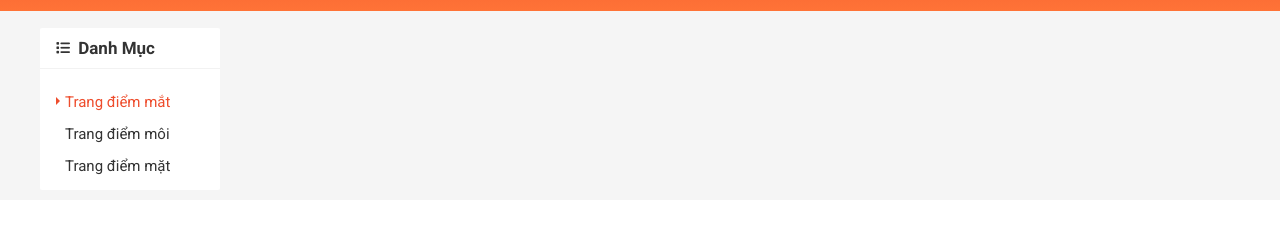
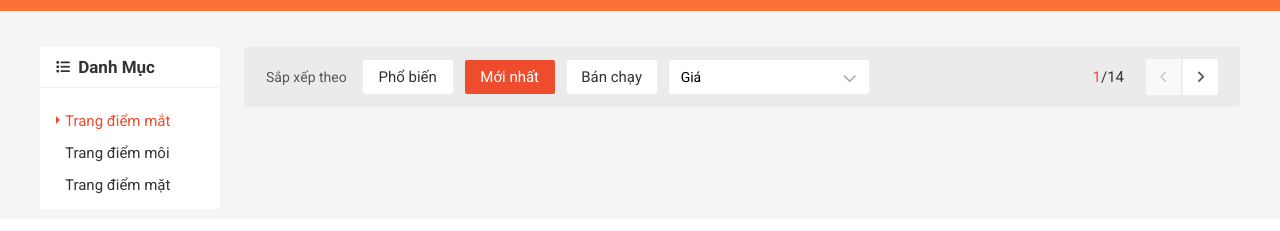
Before and after one commit to namle24/Web, a plain HTML site: page index.html in a window 1280 px wide. Shown: the part 109-340 px from the top of the page. Drawn offline with nearby package versions, Linux system fonts and the light colour scheme.

Commit message:
Update Sort and Filter

```diff
--- a/assets/css/base.css
+++ b/assets/css/base.css
@@ -121,7 +121,7 @@ html {
     cursor: pointer;
     color: var(--text-color);
     background-color: var(--white-color);
-    display: flex;
+    display: inline-flex;
     justify-content: center;
     align-items: center;
     line-height: 1.6rem;
@@ -148,3 +148,57 @@ html {
     cursor: default;
     background-color: #c3c3c3;
 }
+
+/* Selection */
+
+.select-input {
+    position: relative;
+    min-width: 200px;
+    height: 34px;
+    padding: 0 12px;
+    border-radius: 2px;
+    background-color: var(--white-color);
+    display: flex;
+    align-items: center;
+    justify-content: space-between;
+}
+
+.select-input__label {
+    font-size: 1.4rem;
+}
+
+.select-input__icon {
+    font-size: 1.4rem;
+    color: #b1b0b0;
+    position: relative;
+    top: 1px;
+}
+
+.select-input:hover .select-input__list {
+    display: block;
+}
+
+.select-input__list {
+    position: absolute;
+    left: 0;
+    right: 0;
+    top: 25px;
+    border-radius: 2px;
+    box-shadow: 0 1px 3.125rem 0 rgba(0, 0, 0, 0.2);
+    background-color: var(--white-color);
+    padding: 8px 16px;
+    list-style: none;
+    display: none;
+}
+
+.select-input__link  {
+    font-size: 1.4rem;
+    color: var(--text-color);
+    text-decoration: none;
+    display: block;
+    padding: 6px 0px;
+}
+
+.select-input__link:hover {
+    color: var(--primary-color);
+}
--- a/assets/css/main.css
+++ b/assets/css/main.css
@@ -852,6 +852,10 @@
     background-color: #f5f5f5;
 }
 
+.app_content {
+    padding-top: 36px;
+}
+
 .category {
     background-color: var(--white-color);
     border-radius: 2px;
@@ -861,6 +865,7 @@
     color: var(--text-color);
     font-size: 1.7rem;
     padding: 12px 16px;
+    margin-top: 0;
     border-bottom: 1px solid rgba(0, 0, 0, 0.05);
 }
 
@@ -910,3 +915,74 @@
     right: -6px;
     color: var(--primary-color);
 }
+
+/* Home sort + filter */
+.home-filter {
+    display: flex;
+    align-items: center;
+    padding: 12px 22px;
+    border-radius: 2px;
+    background-color: rgba(0, 0, 0, 0.04);
+}
+
+.home-filter__label {
+    font-size: 1.4rem;
+    color: #555;
+    margin-right: 16px;
+    cursor: pointer;
+}
+
+.home-filter__btn{
+    min-width: 90px;
+    margin-right: 12px;
+}
+
+.home-filter__page {
+    display: flex;
+    align-items: center;
+    margin-left: auto;
+}
+
+.home-filter__page-num {
+    font-size: 1.5rem;
+    color: var(--text-color);
+    margin-right: 22px;
+}
+
+.home-filter__page-current {
+    color: var(--primary-color);
+}
+
+.home-filter__page-control {
+    border-radius: 2px;
+    overflow: hidden;
+    display: flex;
+    width: 72px;
+    height: 36px;
+}
+
+.home-filter__page-btn {
+    flex: 1;
+    display: flex;
+    background-color: var(--white-color);
+    text-decoration: none;
+}
+
+.home-filter__page-btn:first-child {
+    border-right: 2px solid #eeeeee;
+}
+
+.home-filter__page-icon {
+    margin: auto;
+    font-size: 1.4rem;
+    color: #555555;
+}
+
+.home-filter__page-btn--disabled {
+    background-color: #f9f9f9;
+    cursor: default;
+}
+
+.home-filter__page-btn--disabled .home-filter__page-icon  {
+    color: #ccc;
+}
--- a/index.html
+++ b/index.html
@@ -277,7 +277,7 @@
         <!-- Container -->
         <div class="app__container">
             <div class="grid">
-                <div class="grid__row">
+                <div class="grid__row app_content">
                     <div class="grid__column-2">
                         <nav class="category">
                             <h3 class="category__heading">
@@ -301,7 +301,42 @@
                         </nav>
                     </div>
                     <div class="grid__column-10">
+                        <div class="home-filter">
+                            <span class="home-filter__label">Sắp xếp theo</span>
+                            <button class="home-filter__btn btn">Phổ biến</button>
+                            <button class="home-filter__btn btn btn--primary">Mới nhất</button>
+                            <button class="home-filter__btn btn">Bán chạy</button>
 
+                            <div class="select-input">
+                                <span class="select-input__label">Giá</span>
+                                <i class="select-input__icon fa-solid fa-chevron-down"></i>
+
+                                <!-- List options -->
+                                <ul class="select-input__list">
+                                    <li class="select-input__item">
+                                        <a href="" class="select-input__link">Giá: Thấp đến Cao</a>
+                                    </li>
+                                    <li class="select-input__item">
+                                        <a href="" class="select-input__link">Giá: Cao đến Thấp</a>
+                                    </li>
+                                </ul>
+                            </div>
+
+                            <div class="home-filter__page">
+                                <span class="home-filter__page-num">
+                                    <span class="home-filter__page-current">1</span>/14
+                                </span>
+
+
+                                <div class="home-filter__page-control">
+                                    <a href="" class="home-filter__page-btn home-filter__page-btn--disabled">
+                                        <i class="home-filter__page-icon fa-solid fa-angle-left"></i>                                    </a>
+                                    <a href="" class="home-filter__page-btn">
+                                        <i class="home-filter__page-icon fa-solid fa-angle-right"></i>
+                                    </a>
+                                </div>
+                            </div>
+                        </div>
                     </div>
                 </div>
             </div>
```
